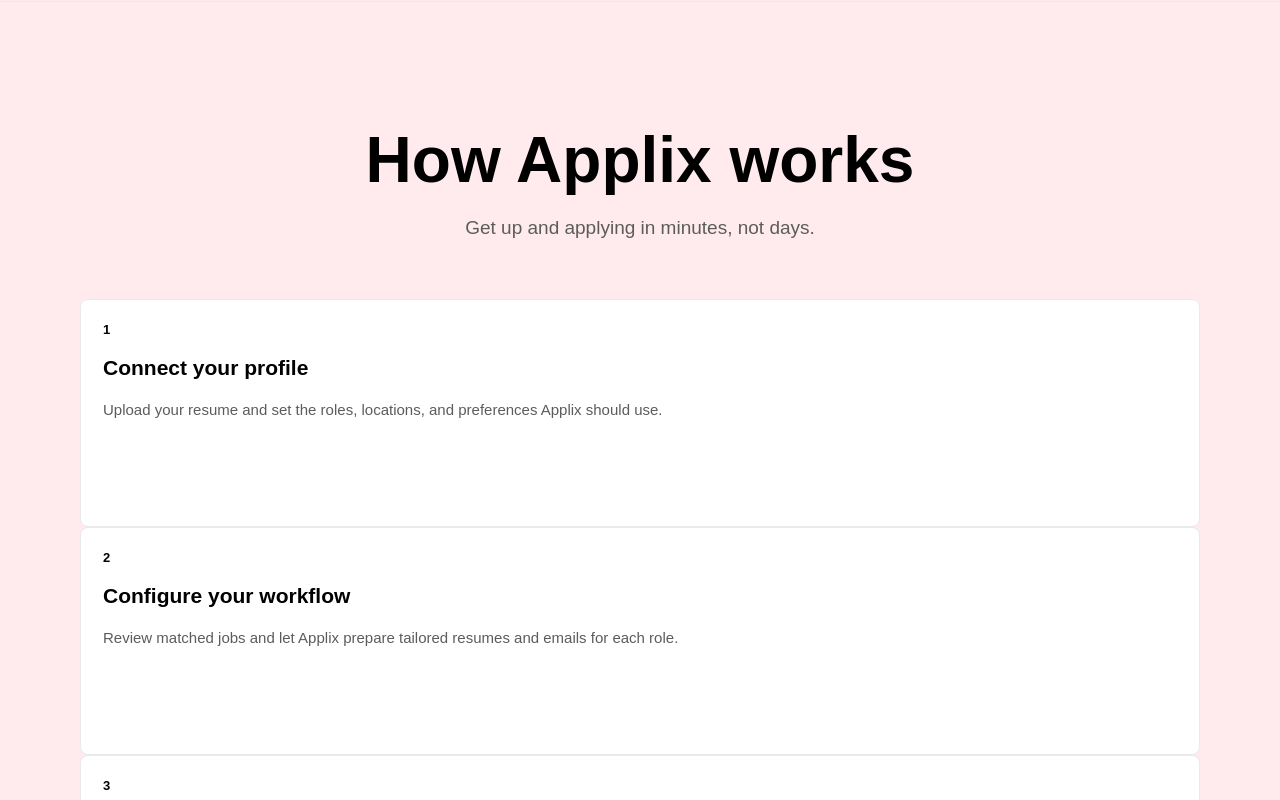
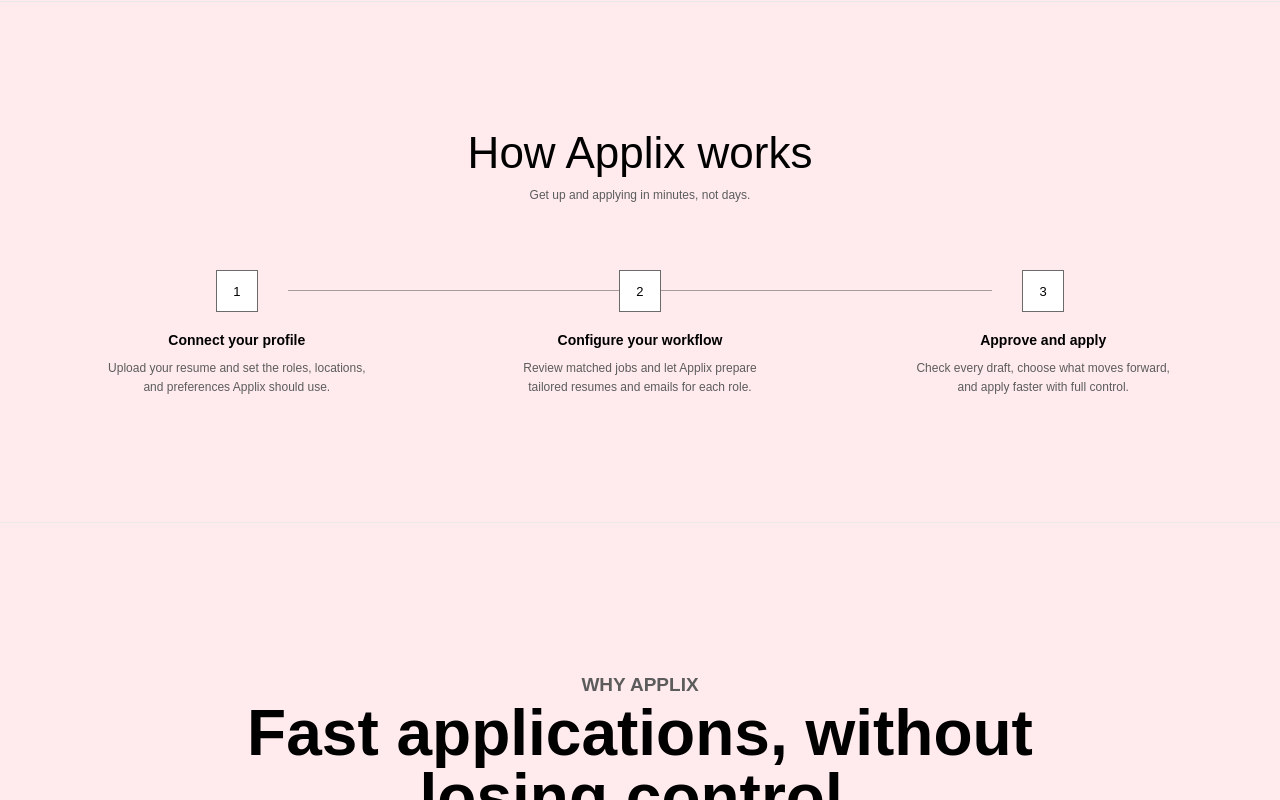
Before and after one commit to Calsie-ai/Calsie, a Next.js app in the folder frontend/: page / in a window 1280 px wide. Shown: the part 3300-4100 px from the top of the page. Built offline with nearby package versions, Linux system fonts and the light colour scheme.

Commit message:
Style Applix steps like reference layout

```diff
--- a/frontend/app/landing-editorial.css
+++ b/frontend/app/landing-editorial.css
@@ -476,7 +476,6 @@ body:has(.applix-landing)::after {
 }
 
 .applix-feature-card,
-.applix-step-card,
 .applix-start-card {
   border: 1px solid var(--applix-border);
   border-radius: 8px;
@@ -497,41 +496,103 @@ body:has(.applix-landing)::after {
   border-color: var(--applix-accent);
 }
 
-.applix-feature-number,
-.applix-step-number {
+.applix-feature-number {
   color: var(--applix-accent) !important;
   font-size: 13px;
   font-weight: 900;
 }
 
-.applix-feature-card h3,
-.applix-step-card h3 {
+.applix-feature-card h3 {
   margin: 0;
   color: var(--applix-black) !important;
   font-size: 21px;
   line-height: 1.2;
 }
 
-.applix-feature-card p,
-.applix-step-card p {
+.applix-feature-card p {
   margin: 0;
   color: var(--applix-muted) !important;
   font-size: 15px;
   line-height: 1.55;
 }
 
-.applix-steps-grid {
+.applix-how-header {
+  max-width: 620px;
+  margin-bottom: clamp(38px, 6vw, 66px);
+}
+
+.applix-how-header h2 {
+  font-size: clamp(32px, 4vw, 44px);
+  line-height: 1.12;
+  font-weight: 500;
+}
+
+.applix-how-header p {
+  margin-top: 10px;
+  font-size: 12px;
+  line-height: 1.45;
+}
+
+.applix-step-track {
+  position: relative;
   display: grid;
-  grid-template-columns: repeat(4, minmax(0, 1fr));
-  gap: 12px;
+  grid-template-columns: repeat(3, minmax(0, 1fr));
+  gap: clamp(34px, 7vw, 92px);
+  align-items: start;
+}
+
+.applix-step-track::before {
+  content: "";
+  position: absolute;
+  top: 20px;
+  left: calc(16.666% + 21px);
+  right: calc(16.666% + 21px);
+  height: 1px;
+  background: rgba(0, 0, 0, .34);
 }
 
 .applix-step-card {
-  min-height: 228px;
+  position: relative;
+  z-index: 1;
+  min-height: auto;
   display: grid;
+  justify-items: center;
   align-content: start;
-  gap: 18px;
-  padding: 22px;
+  gap: 10px;
+  padding: 0;
+  border: 0;
+  border-radius: 0;
+  background: transparent !important;
+  text-align: center;
+}
+
+.applix-step-number {
+  width: 42px;
+  height: 42px;
+  display: grid;
+  place-items: center;
+  margin-bottom: 10px;
+  border: 1px solid rgba(0, 0, 0, .58);
+  background: var(--applix-white) !important;
+  color: var(--applix-black) !important;
+  font-size: 13px;
+  font-weight: 500;
+}
+
+.applix-step-card h3 {
+  margin: 0;
+  color: var(--applix-black) !important;
+  font-size: 14px;
+  line-height: 1.2;
+  font-weight: 850;
+}
+
+.applix-step-card p {
+  max-width: 260px;
+  margin: 0 auto;
+  color: var(--applix-muted) !important;
+  font-size: 12px;
+  line-height: 1.55;
 }
 
 .applix-philosophy {
@@ -703,8 +764,7 @@ body:has(.applix-landing)::after {
     grid-template-columns: 1fr;
   }
 
-  .applix-stats-grid,
-  .applix-steps-grid {
+  .applix-stats-grid {
     grid-template-columns: repeat(2, minmax(0, 1fr));
   }
 
@@ -722,6 +782,23 @@ body:has(.applix-landing)::after {
 
   .applix-trust-item:nth-child(n + 3) {
     border-top: 1px solid var(--applix-border);
+  }
+}
+
+@media (max-width: 760px) {
+  .applix-step-track {
+    max-width: 420px;
+    grid-template-columns: 1fr;
+    gap: 32px;
+    margin: 0 auto;
+  }
+
+  .applix-step-track::before {
+    display: none;
+  }
+
+  .applix-step-card p {
+    max-width: 320px;
   }
 }
 
@@ -769,7 +846,6 @@ body:has(.applix-landing)::after {
 
   .applix-stats-grid,
   .applix-card-grid,
-  .applix-steps-grid,
   .applix-trust-grid,
   .applix-footer-inner {
     grid-template-columns: 1fr;
```
